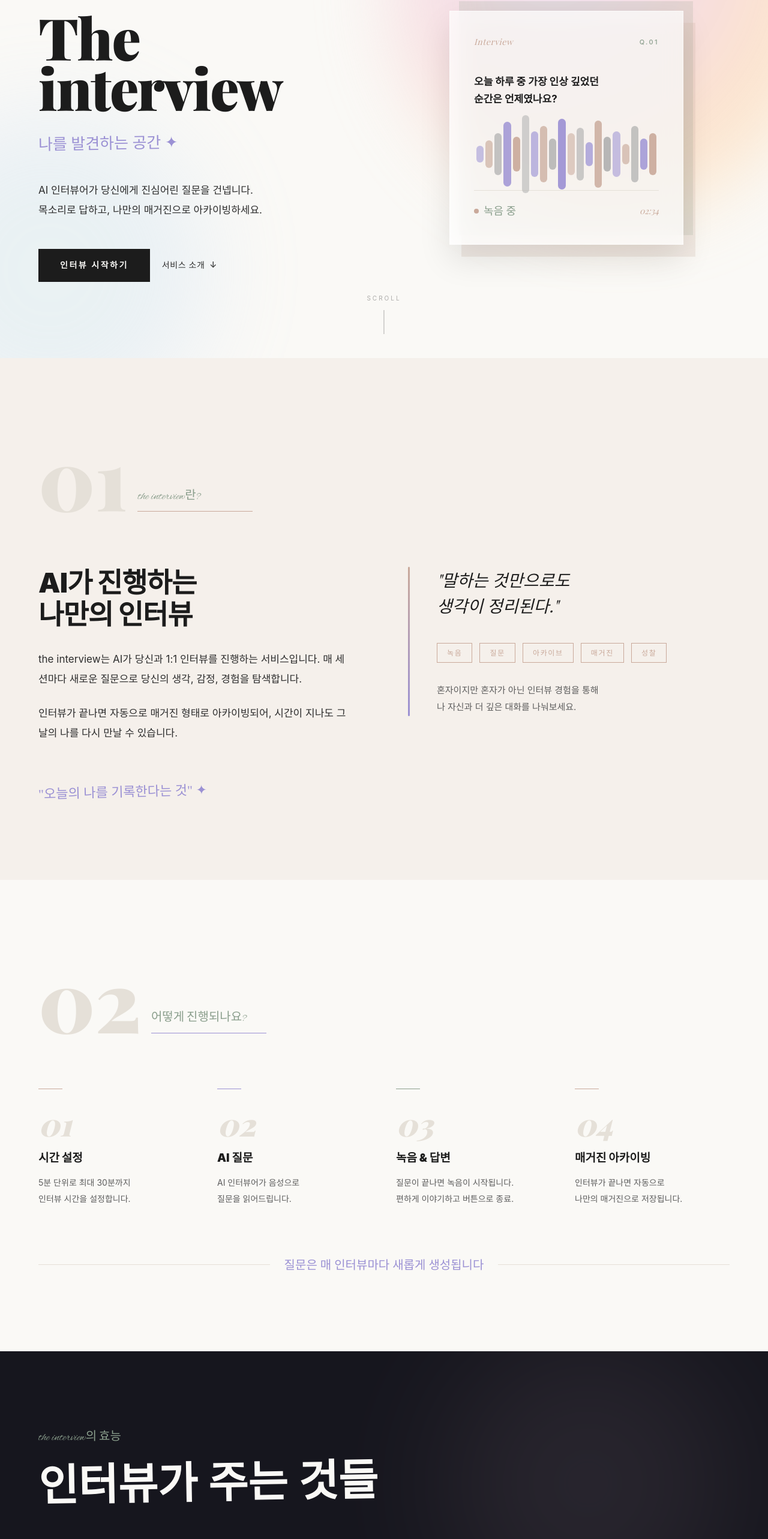
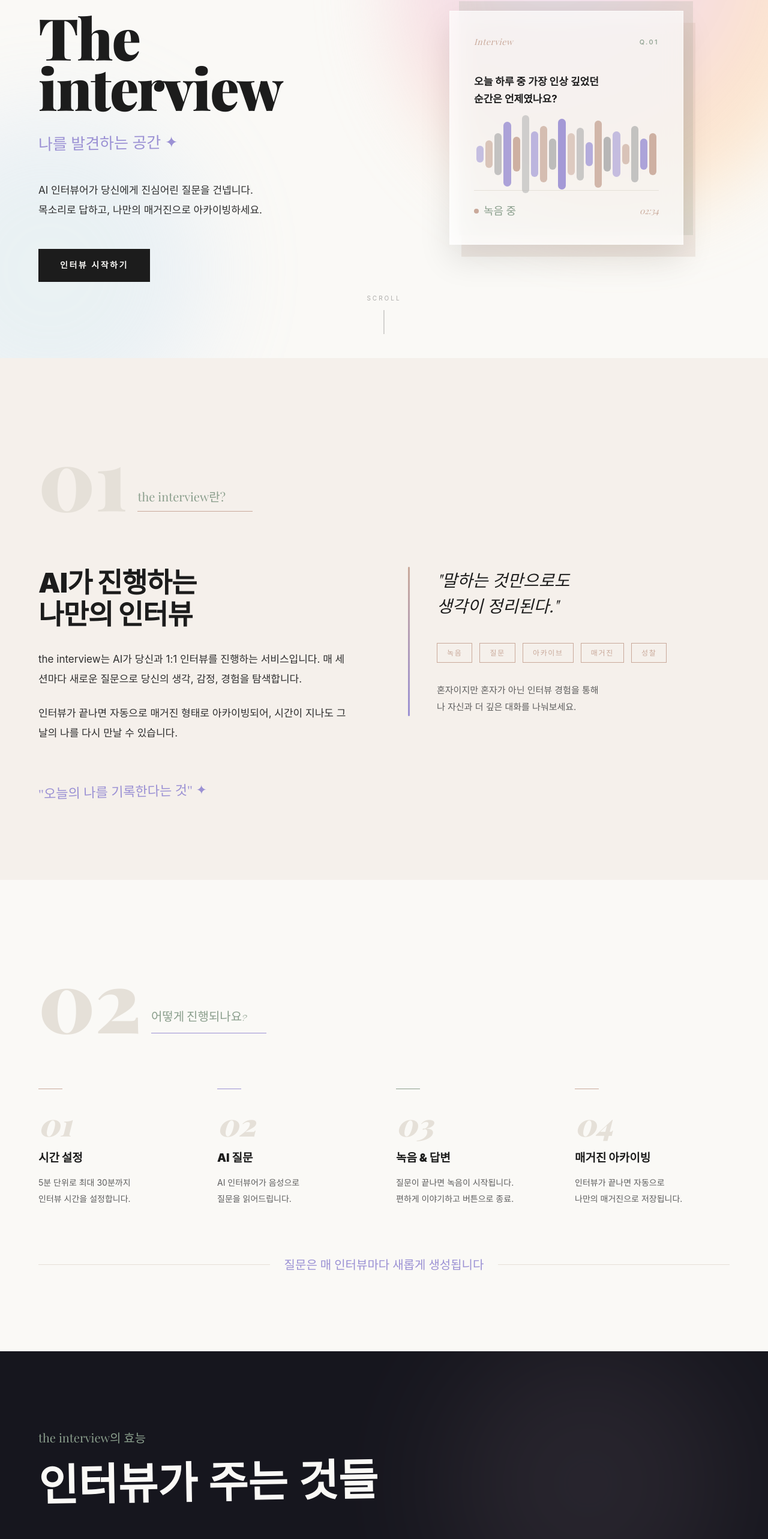
Before and after one commit to wynsumhi/the-interview, a Next.js app in the folder fe/: page / in a window 1280 px wide. Shown: the part 203-2769 px from the top of the page at 60% size. Built offline with nearby package versions, Linux system fonts and the light colour scheme; a web font is replaced by a local one.

Commit message:
S14P21A307-346 style: 레이블 폰트 변경

```diff
--- a/fe/src/components/intro/EffectsSection.module.css
+++ b/fe/src/components/intro/EffectsSection.module.css
@@ -28,7 +28,7 @@
 
 /* ─── 헤더 ─── */
 .headerLabel {
-  font-family: var(--font-alex-brush);
+  font-family: var(--font-playfair);
   font-size: 20px;
   color: var(--sage);
   display: block;
--- a/fe/src/components/intro/IntroSection.tsx
+++ b/fe/src/components/intro/IntroSection.tsx
@@ -38,9 +38,6 @@ export default function IntroSection() {
             <div className={styles.cta}>
               <Link href="/signup" className={styles.ctaPrimary}>
                 인터뷰 시작하기
-              </Link>
-              <Link href="#why" className={styles.ctaSecondary}>
-                서비스 소개 <span className={styles.ctaArrow}>↓</span>
               </Link>
             </div>
           </div>
--- a/fe/src/components/intro/WhySection.module.css
+++ b/fe/src/components/intro/WhySection.module.css
@@ -31,7 +31,7 @@
 }
 
 .headerLabel {
-  font-family: var(--font-alex-brush);
+  font-family: var(--font-playfair);
   font-size: 20px;
   color: var(--sage);
   display: block;
```
